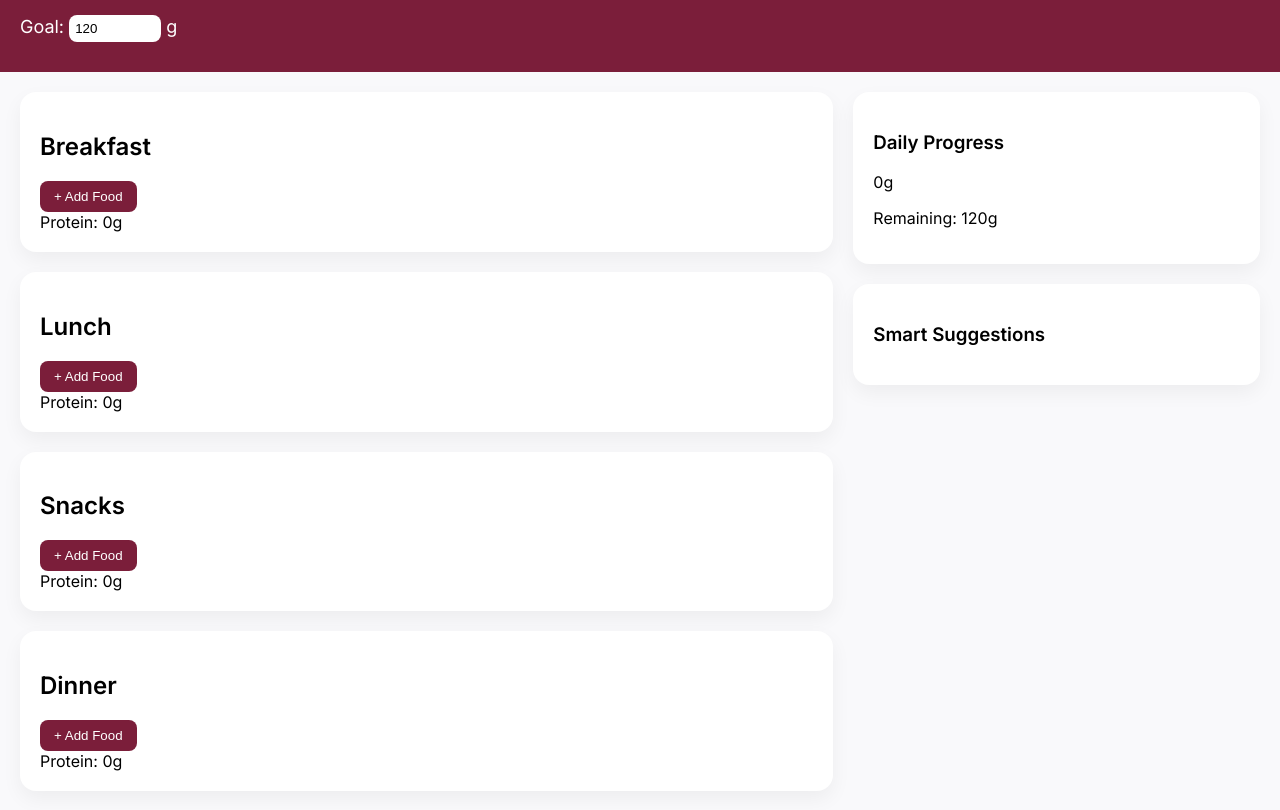
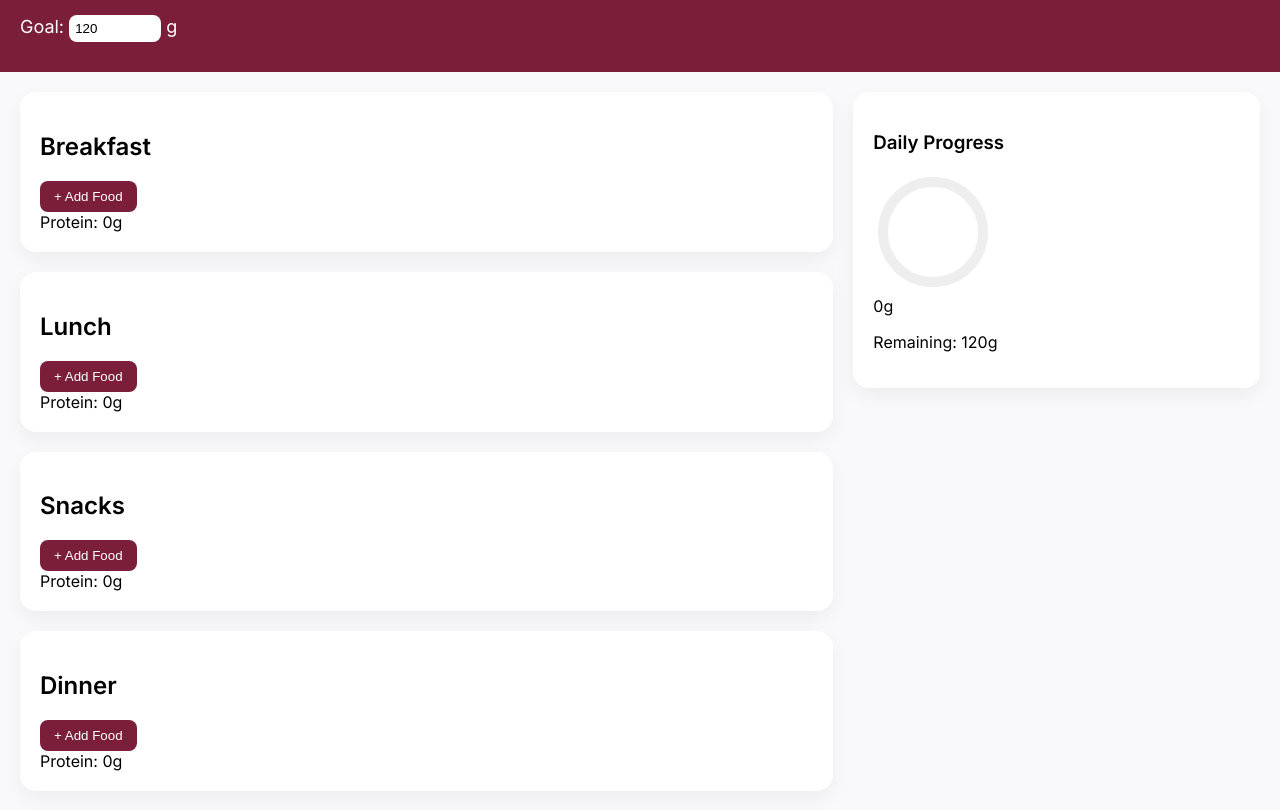
Before and after one commit to riponhassan/hassanchef-protein-tracker, a plain HTML site: page index.html in a window 1280 px wide. Shown: the part 112-922 px from the top of the page. Drawn offline with Linux system fonts and the light colour scheme.

Commit message:
Replace progress card with a circular progress indicator

```diff
--- a/index.html
+++ b/index.html
@@ -49,18 +49,23 @@
   </div>
 
   <div class="analytics">
-    <div class="progress-card">
-      <h3>Daily Progress</h3>
-      <div class="progress-ring">
-        <span id="totalProtein">0g</span>
-      </div>
-      <p>Remaining: <span id="remaining">120</span>g</p>
-    </div>
-
-    <div class="suggestions">
-      <h3>Smart Suggestions</h3>
-      <div id="suggestionsList"></div>
-    </div>
+ <div class="progress-card">
+  <h3>Daily Progress</h3>
+  <div class="circle">
+    <svg width="120" height="120">
+      <circle cx="60" cy="60" r="50" stroke="#eee" stroke-width="10" fill="none"/>
+      <circle id="progressCircle" cx="60" cy="60" r="50"
+        stroke="#7b1e3a"
+        stroke-width="10"
+        fill="none"
+        stroke-dasharray="314"
+        stroke-dashoffset="314"
+        stroke-linecap="round"/>
+    </svg>
+    <div class="circle-text" id="totalProtein">0g</div>
+  </div>
+  <p>Remaining: <span id="remaining">120</span>g</p>
+ </div>
   </div>
 
 </div>
```
